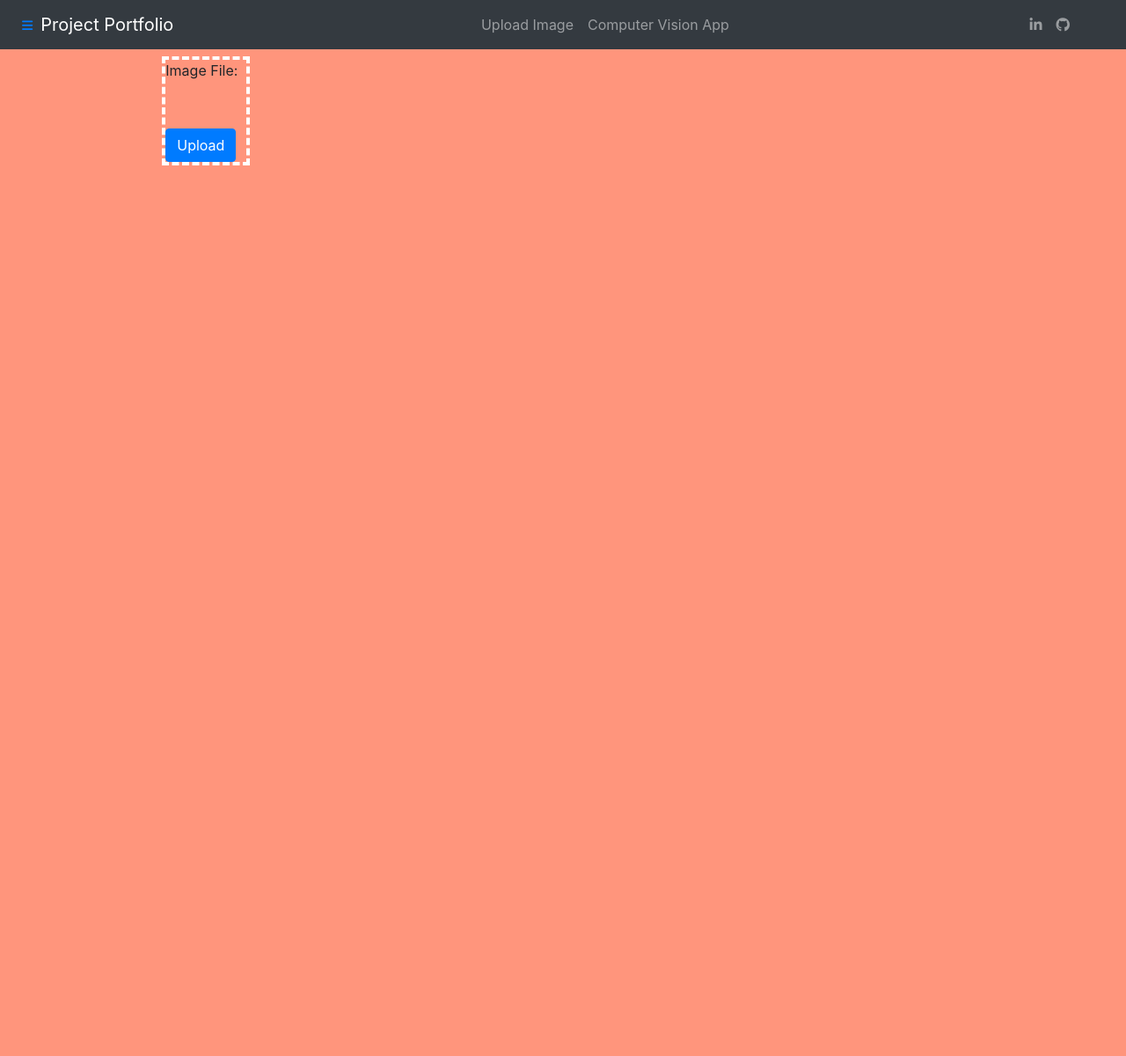
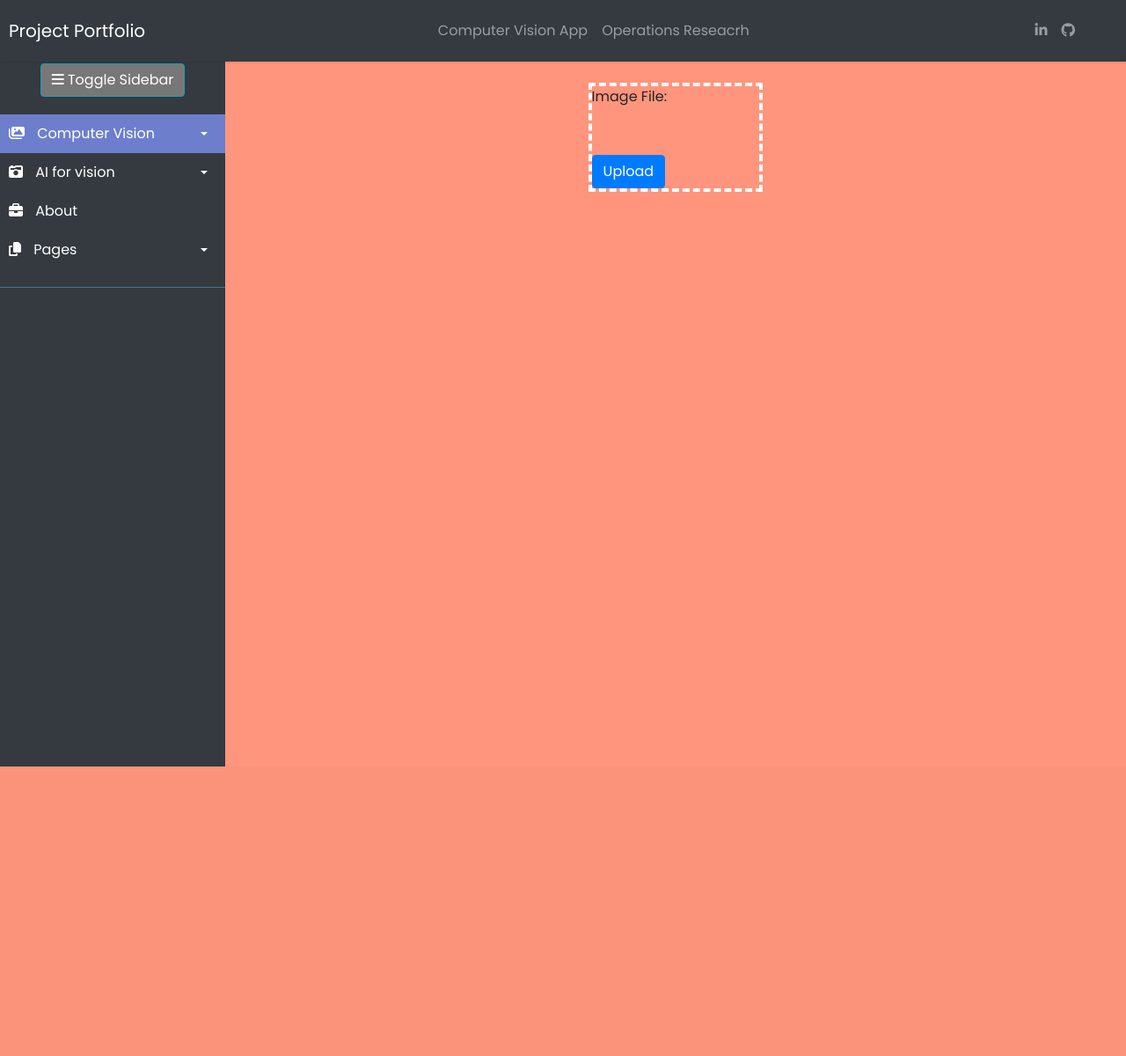
Before and after one commit to ymiftah/myportfolio, a Django app: page /upload/ in a window 1280 px wide. Shown: the whole page at 88% size. After the commit the page ends 871 px from the top, so only its background shows below. Run offline with Django 3.2, Linux system fonts and the light colour scheme; some libraries are stand-ins or nearby versions.

Commit message:
rework navbars

```diff
--- a/photo/static/css/styles.css
+++ b/photo/static/css/styles.css
@@ -1,31 +1,18 @@
-
-/* Show it is fixed to the top */
+@import "https://fonts.googleapis.com/css?family=Poppins:300,400,500,600,700";
 body {
-  min-height: 75rem;
-  padding-top: 3.5rem;
-  background-color: #ff957c ;
+    font-family: 'Poppins', sans-serif;
+    background: #fafafa;
+    padding-top: 3.5rem;
+    background-color: #ff957c ;
 }
-
 
 /*
  * Content
  */
 
-[role="main"] {
-  padding-top: 0px; /* Space for fixed navbar */
+.maxwidth {
+  max-width: 700px;
 }
-
-@media (min-width: 768px) {
-  [role="main"] {
-    padding-top: 0px; /* Space for fixed navbar */
-  }
-}
-
-
-/* .justify-content-md-center {
-  -ms-flex-pack: center !important;
-  justify-content: center !important;
-} */
 
 #scroll-images {
   height: 140px;
@@ -33,18 +20,20 @@ body {
   white-space: nowrap;
   overflow-x: auto;
   overflow-y: hidden;
-  margin: 0px;
+  margin: 5px;
 }
 
 .im-slide-show {
-  min-width: 100px;
-  max-width: 20%;
+  max-height:140px;
 }
 
 .im-slide-show:hover {
   background-color: #777;
 }
 
+.valueSpan {
+  color: #343a40;
+}
 
 form{
   min-width: 100px;
@@ -56,7 +45,6 @@ form p{
   width: 100%;
   height: 100%;
   text-align: center;
-  line-height: 170px;
   color: #ffffff;
   font-family: Arial;
 }
@@ -66,6 +54,10 @@ form input{
   height: 100%;
   outline: none;
   opacity: 0;
+}
+
+.w-10i {
+  width: 10%;
 }
 
 form button{
@@ -86,32 +78,243 @@ form button:active{
   border:0;
 }
 
-#layoutSidenav {
-  display: flex;
+/*
+    DEMO STYLE
+*/
+
+p {
+    font-family: 'Poppins', sans-serif;
+    font-size: 1.1em;
+    font-weight: 300;
+    line-height: 1.7em;
+    color: #999;
 }
 
-#layoutSidenav #layoutSidenav_nav {
-  flex-basis: fit-content;
-  flex-shrink: 0;
+a,
+a:hover,
+a:focus {
+    color: inherit;
+    text-decoration: none;
+    transition: all 0.3s;
 }
 
-#layoutSidenav #layoutSidenav_content {
-  display: flex;
-  flex-direction: column;
-  justify-content: space-between;
+.navbar {
+    padding: 15px 10px;
+    background: #fff;
+    border: none;
+    border-radius: 0;
+    margin-bottom: 40px;
+    box-shadow: 1px 1px 3px rgba(0, 0, 0, 0.1);
 }
 
-.sb-sidenav-toggled #layoutSidenav #layoutSidenav_nav {
+.navbar-btn {
+    box-shadow: none;
+    outline: none !important;
+    border: none;
+}
+
+.line {
+    width: 100%;
+    height: 1px;
+    border-bottom: 1px dashed #ddd;
+    margin: 40px 0;
+}
+
+i,
+span {
+    display: inline-block;
+}
+
+/* ---------------------------------------------------
+    SIDEBAR STYLE
+----------------------------------------------------- */
+
+.wrapper {
+    display: flex;
+    align-items: stretch;
+}
+
+#sidebar {
+    width: 20rem;
+    background: #343a40;
+    color: #fff;
+    transition: all 0.3s;
+}
+
+#sidebar button {
+  background-color: #777;
+}
+
+#sidebar.active {
+    min-width: 50px;
+    max-width: 50px;
+    text-align: center;
+}
+
+#sidebar.active .sidebar-header h3,
+#sidebar.active .CTAs {
+    display: none;
+}
+
+#sidebar ul li a {
+    text-align: left;
+}
+
+#sidebar.active button span {
   display: none;
 }
-.sb-sidenav-toggled #layoutSidenav #layoutSidenav_content:before {
-  display: block;
+
+#sidebar.active ul{
+  display: none;
 }
 
-.nav-link {
-  color: #ffffff;
+#sidebar.active .dropdown-toggle::after {
+    top: auto;
+    bottom: 10px;
+    right: 50%;
+    -webkit-transform: translateX(50%);
+    -ms-transform: translateX(50%);
+    transform: translateX(50%);
 }
 
-.text-muted{
-  color: rgb(212, 212, 212) !important;
+#sidebar .sidebar-header {
+    text-align: center;
+    padding-top: 1rem;
+    background: #6d7ecc00;
 }
+
+#sidebar .sidebar-header strong {
+    display: none;
+    font-size: 1.3em;
+}
+
+#sidebar ul.components {
+    padding: 20px 0;
+    border-bottom: 1px solid #47748b;
+}
+
+#sidebar ul li a {
+    padding: 10px;
+    font-size: 1em;
+    display: block;
+}
+
+#sidebar ul li a:hover {
+    color: #7386D5;
+    background: #fff;
+}
+
+#sidebar ul li a i {
+    margin-right: 10px;
+}
+
+#sidebar ul li.active>a,
+a[aria-expanded="true"] {
+    color: #fff;
+    background: #6d7fcc;
+}
+
+a[data-toggle="collapse"] {
+    position: relative;
+}
+
+.dropdown-toggle::after {
+    display: block;
+    position: absolute;
+    top: 50%;
+    right: 20px;
+    transform: translateY(-50%);
+}
+
+ul ul a {
+    font-size: 0.9em !important;
+    padding-left: 30px !important;
+    background: #6d7fcc;
+}
+
+ul.CTAs {
+    padding: 20px;
+}
+
+ul.CTAs a {
+    text-align: center;
+    font-size: 0.9em !important;
+    display: block;
+    border-radius: 5px;
+    margin-bottom: 5px;
+}
+
+a.download {
+    background: #fff;
+    color: #7386D5;
+}
+
+a.article,
+a.article:hover {
+    background: #6d7fcc !important;
+    color: #fff !important;
+}
+
+/* ---------------------------------------------------
+  CONTENT STYLE
+----------------------------------------------------- */
+
+#content {
+  width: 100%;
+  padding-top: 15px;
+  min-height: 100vh;
+  transition: all 0.3s;
+}
+
+/* ---------------------------------------------------
+  MEDIAQUERIES
+----------------------------------------------------- */
+
+@media (max-width: 768px) {
+    #sidebar {
+        min-width: 80px;
+        max-width: 80px;
+        text-align: center;
+        margin-left: -80px !important;
+    }
+    .dropdown-toggle::after {
+        top: auto;
+        bottom: 10px;
+        right: 50%;
+        -webkit-transform: translateX(50%);
+        -ms-transform: translateX(50%);
+        transform: translateX(50%);
+    }
+    #sidebar.active {
+        margin-left: 0 !important;
+    }
+    #sidebar .sidebar-header h3,
+    #sidebar .CTAs {
+        display: none;
+    }
+    #sidebar .sidebar-header strong {
+        display: block;
+    }
+    #sidebar ul li a {
+        padding: 20px 10px;
+    }
+    #sidebar ul li a span {
+        font-size: 0.85em;
+    }
+    #sidebar ul li a i {
+        margin-right: 0;
+        display: block;
+    }
+    #sidebar ul ul a {
+        padding: 10px !important;
+    }
+    #sidebar ul li a i {
+        font-size: 1.3em;
+    }
+    #sidebar {
+        margin-left: 0;
+    }
+    #sidebarCollapse span {
+        display: none;
+    }
+}
--- a/photo/templates/photo/base.html
+++ b/photo/templates/photo/base.html
@@ -15,13 +15,10 @@
 </head>
 
 
-<body class="sb-sidenav-toggled">
+<body>
 
   <!-- Fixed navbar -->
   <nav class="navbar navbar-expand-md navbar-dark fixed-top bg-dark justify-content-center">
-    <button class="btn btn-link btn-sm order-1 order-lg-0" id="sidebarToggle" href="#">
-      <i class="fas fa-bars"></i>
-    </button>
     <a class="navbar-brand" href="#">Project Portfolio</a>
     <button class="navbar-toggler" type="button" data-toggle="collapse" data-target="#navbarCollapse" aria-controls="navbarCollapse" aria-expanded="false" aria-label="Toggle navigation">
       <span class="navbar-toggler-icon"></span>
@@ -29,10 +26,10 @@
     <div class="navbar-collapse collapse justify-content-between align-items-center w-100" id="navbarCollapse">
       <ul class="navbar-nav mx-auto text-center">
         <li class="nav-item">
-          <a class="nav-link" href="{% url 'photo:upload' %}"> Upload Image </a>
+          <a class="nav-link" href="{% url 'photo:distort' %}"> Computer Vision App </a>
         </li>
         <li class="nav-item">
-          <a class="nav-link" href="{% url 'photo:display' %}"> Computer Vision App </a>
+          <a class="nav-link" href="{% url 'photo:distort' %}"> Operations Reseacrh </a>
         </li>
       </ul>
 
@@ -47,75 +44,90 @@
     </div>
   </nav>
 
-  <div id="layoutSidenav">
-    <!-- Side bar-->
-    <div id="layoutSidenav_nav">
-      <nav class="d-none d-md-block bg-dark">
-        <div class="">
-          <h5 class="sidebar-heading d-flex justify-content-between align-items-center px-3 mb-1 text-muted" >
-            <span>Applications</span>
-          </h5>
-          <ul class="nav flex-column">
-            <li class="nav-item">
-              <a class="nav-link active" href="#">
+
+  <div class="wrapper">
+    <!-- Sidebar  -->
+    <nav id="sidebar">
+        <div class="sidebar-header px-1">
+          <button type="button" id="sidebarCollapse" class="btn btn-info">
+            <i class="fas fa-bars"></i>
+            <span>Toggle Sidebar</span>
+          </button>
+        </div>
+
+         <ul class="list-unstyled components">
+            <li class="active">
+                <a href="#cvSubmenu" data-toggle="collapse" aria-expanded="false" class="dropdown-toggle">
+                    <i class="fas fa-images"></i>
+                    Computer Vision
+                </a>
+                <ul class="collapse list-unstyled" id="cvSubmenu">
+                    <li>
+                        <a href="{% url 'photo:distort' %}"> Image distortion </a>
+                    </li>
+                    <li>
+                        <a href="#"> Image features detection</a>
+                    </li>
+                    <li>
+                        <a href="#"> Image stitching </a>
+                    </li>
+                </ul>
+            </li>
+            <li >
+                <a href="#aiSubmenu" data-toggle="collapse" aria-expanded="false" class="dropdown-toggle">
                     <i class="fas fa-camera-retro"></i>
-                Image distortion
+                    AI for vision
                 </a>
+                <ul class="collapse list-unstyled" id="aiSubmenu">
+                    <li>
+                        <a href="{% url 'photo:distort' %}"> Image distortion </a>
                     </li>
-            <li class="nav-item">
-              <a class="nav-link" href="#">
-                <i class="fas fa-camera-retro"></i>
-                Image stitching
+                    <li>
+                        <a href="#"> Image features detection</a>
+                    </li>
+                    <li>
+                        <a href="#"> Image stitching </a>
+                    </li>
+                </ul>
+            </li>
+            <li>
+                <a href="#">
+                    <i class="fas fa-briefcase"></i>
+                    About
                 </a>
+                <a href="#pageSubmenu" data-toggle="collapse" aria-expanded="false" class="dropdown-toggle">
+                    <i class="fas fa-copy"></i>
+                    Pages
+                </a>
+                <ul class="collapse list-unstyled" id="pageSubmenu">
+                    <li>
+                        <a href="#">Page 1</a>
                     </li>
-            <li class="nav-item">
-              <a class="nav-link" href="#">
-                <i class="fas fa-camera-retro"></i>
-                Customers
-              </a>
+                    <li>
+                        <a href="#">Page 2</a>
                     </li>
-            <li class="nav-item">
-              <a class="nav-link" href="#">
-                <i class="fas fa-camera-retro"></i>
-                Reports
-              </a>
+                    <li>
+                        <a href="#">Page 3</a>
                     </li>
-            <li class="nav-item">
-              <a class="nav-link" href="#">
-                <i class="fas fa-camera-retro"></i>
-                Integrations
-              </a>
+                </ul>
             </li>
         </ul>
 
-          <h5 class="sidebar-heading d-flex justify-content-between align-items-center px-3 mt-4 mb-1 text-muted">
-            <span> Saved reports </span>
-            <a class="d-flex align-items-center text-muted" href="#" aria-label="Add a new report">
-            </a>
-          </h5>
-          <ul class="nav flex-column mb-2">
-            <li class="nav-item">
-              <a class="nav-link" href="#">
-                <i class="fas fa-camera-retro"></i>
-                Current month
-              </a>
-            </li>
-          </ul>
-        </div>
     </nav>
-    </div>
+
+    <!-- Page Content  -->
+    <div id="content">
 
         <!-- content-->
-  	<div id="layoutSidenav_content">
-      <main class="container-fluid m-auto" role="main">
+      <main class="container-fluid m-auto" id="content">
         {% block content %}
         {% endblock %}
       </main>
     </div>
 </div>
-</body>
 
-<script src="https://code.jquery.com/jquery-3.5.0.min.js"  crossorigin="anonymous"></script>
+
+<script src="https://code.jquery.com/jquery-3.3.1.min.js" crossorigin="anonymous"></script>
 <script src="https://cdnjs.cloudflare.com/ajax/libs/popper.js/1.14.3/umd/popper.min.js" integrity="sha384-ZMP7rVo3mIykV+2+9J3UJ46jBk0WLaUAdn689aCwoqbBJiSnjAK/l8WvCWPIPm49" crossorigin="anonymous"></script>
 <script src="https://stackpath.bootstrapcdn.com/bootstrap/4.1.3/js/bootstrap.min.js" integrity="sha384-ChfqqxuZUCnJSK3+MXmPNIyE6ZbWh2IMqE241rYiqJxyMiZ6OW/JmZQ5stwEULTy" crossorigin="anonymous"></script>
 
--- a/photo/urls.py
+++ b/photo/urls.py
@@ -6,6 +6,6 @@ app_name = 'photo'
 urlpatterns = [
     path('', views.home, name='home'),
     path('upload/', views.UploadImageView.as_view(), name='upload'),
-    path('display/', views.ImagesListView.as_view(), name='display'),
-    path('display/api/distort/<int:pk>', views.Distort.as_view(), name='distort'),
+    path('distort/', views.ImagesListView.as_view(), name='distort'),
+    path('distort/api/distort/<int:pk>', views.Distort.as_view(), name='api-distort'),
 ]
```
Also changed, not shown: photo/static/js/scripts.js (+4 -4 lines), photo/templates/photo/display_img.html (+15 -11 lines). Lines whose indentation alone changed are shown as unchanged.
